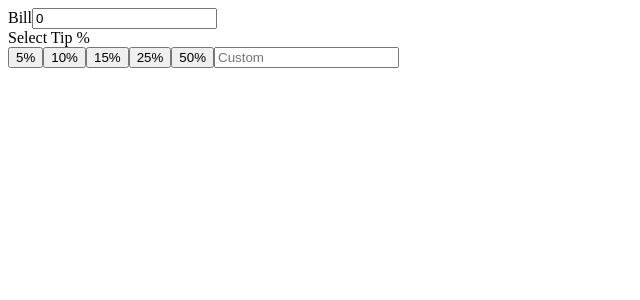
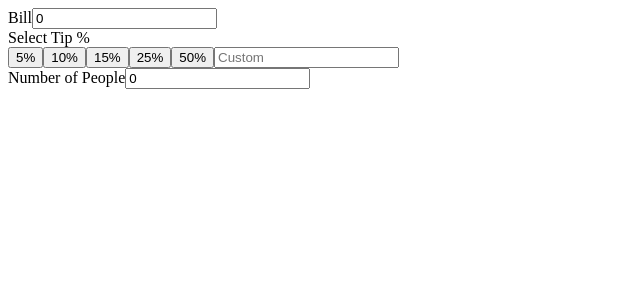
Before and after one commit to rainof/tips-calculator-project, a React (Create React App) app: page / in a window 1280 px wide. Shown: the top 300 px of the page, without its empty margins (0-640 px from the left). Built offline with nearby package versions, Linux system fonts and the light colour scheme.

Commit message:
feat: add input field for number of people

```diff
--- a/src/App.js
+++ b/src/App.js
@@ -2,15 +2,18 @@ import './App.scss';
 import React, { useState } from 'react';
 import BillInput from './components/BillInput';
 import TipSelector from './components/TipSelector';
+import PeopleInput from './components/PeopleInput';
 
 function App() {
   const [bill, setBill] = useState(0);
   const [tipPercentage, setTipPercentage] = useState(0);
+  const [people, setPeople] = useState(0);
 
   return (
     <div className="App">
       <BillInput value={bill} onChange={setBill} />
       <TipSelector selectedTip={tipPercentage} onChange={setTipPercentage} />
+      <PeopleInput value={people} onChange={setPeople} />
     </div>
   );
 }
--- /dev/null
+++ b/src/components/PeopleInput.js
@@ -0,0 +1,36 @@
+import React, { useState } from "react";
+
+function PeopleInput({ value, onChange }) {
+    const [isPlaceHolderVisible, setIsPlaceHolderVisible] = useState(true);
+
+    const handleFocus = () => {
+        if (value === 0 && isPlaceHolderVisible) {
+            onChange('');
+            setIsPlaceHolderVisible(false);
+        }
+    }
+
+    const handleBlur = () => {
+        if (value === '') {
+            onChange(0);
+            setIsPlaceHolderVisible(true);
+        }
+    }
+
+    return (
+        <div className="people-container">
+            <label htmlFor="people">Number of People</label>
+            <input
+                type="number"
+                id="people"
+                value={value}
+                onFocus={handleFocus}
+                onBlur={handleBlur}
+                onChange={(e) => onChange(parseInt(e.target.value) || '')}
+                placeholder="0"
+            />
+        </div>
+    );
+}
+
+export default PeopleInput;
```
